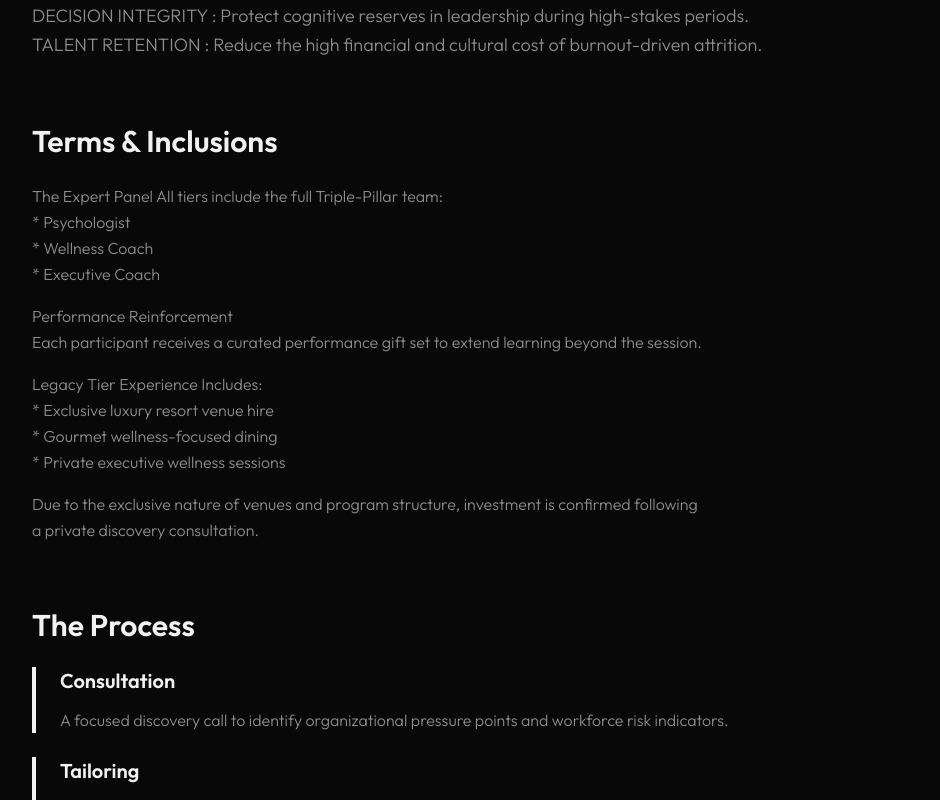
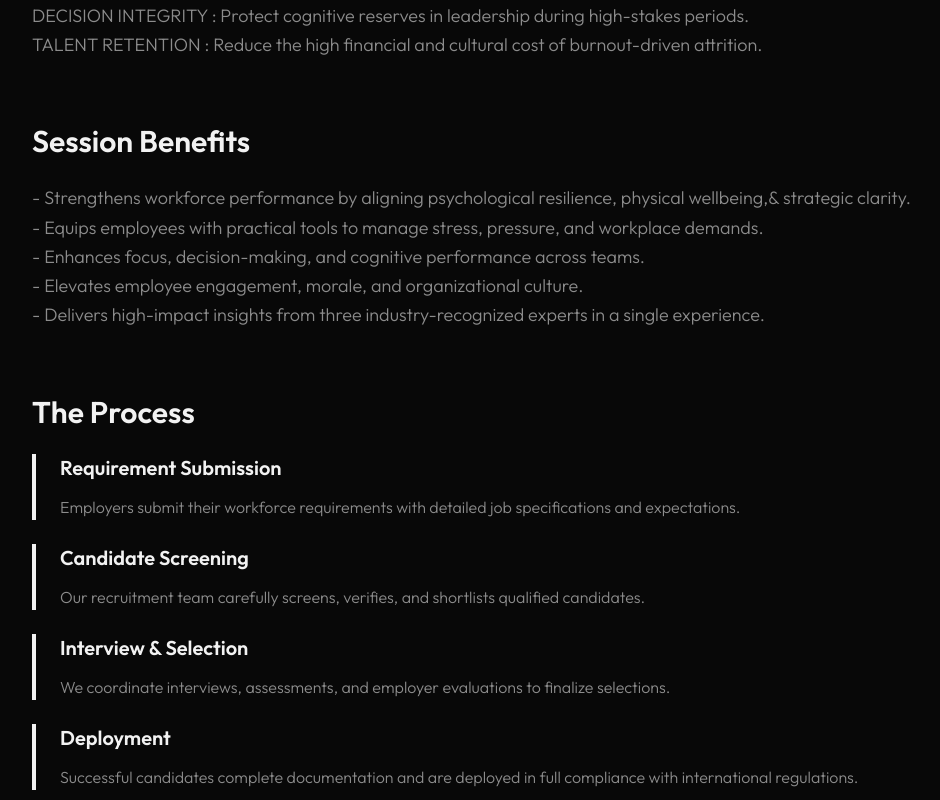
Before and after one commit to whitevolfe/altitute-recruitment, a React (Vite) app: page /packages/altitude-trinity in a window 1280 px wide. Shown: the part 680-1480 px from the top of the page, without its empty margins (160-1100 px from the left). Built offline with nearby package versions, Linux system fonts and the light colour scheme; the HTML template or start-up script is replaced by a standard one.

Commit message:
session description update

```diff
--- a/src/pages/AltitudeTrinityPage.tsx
+++ b/src/pages/AltitudeTrinityPage.tsx
@@ -87,58 +87,30 @@ const AltitudeTrinityPage = () => {
             <ScrollReveal delay={0.4}>
               <section>
                 <h2 className='text-2xl md:text-3xl font-body font-semibold text-foreground mb-6'>
-                  Terms & Inclusions
+                  Session Benefits
                 </h2>
                 <div className='space-y-4'>
-                  <div>
+                  <div className='text-muted-foreground font-body font-light text-lg leading-relaxed mb-4'>
                     <p className='text-muted-foreground font-body font-light leading-relaxed'>
-                      The Expert Panel All tiers include the full Triple-Pillar
-                      team:
-                      <ul>
-                        <li>* Psychologist</li>
-                        <li>* Wellness Coach</li>
-                        <li>* Executive Coach</li>
-                      </ul>
+                      - Strengthens workforce performance by aligning
+                      psychological resilience, physical wellbeing,& strategic
+                      clarity.
                     </p>
-                  </div>
-
-                  <div>
-                    {/* <h3 className='text-lg font-display font-semibold text-foreground mb-2'>
-                      Confidentiality
-                    </h3> */}
                     <p className='text-muted-foreground font-body font-light leading-relaxed'>
-                      Performance Reinforcement
-                      <p className='text-muted-foreground font-body font-light leading-relaxed'>
-                        Each participant receives a curated performance gift set
-                        to extend learning beyond the session.
-                      </p>
+                      - Equips employees with practical tools to manage stress,
+                      pressure, and workplace demands.
                     </p>
-                  </div>
-
-                  <div>
-                    {/* <h3 className='text-lg font-display font-semibold text-foreground mb-2'>
-                      Customization
-                    </h3> */}
                     <p className='text-muted-foreground font-body font-light leading-relaxed'>
-                      Legacy Tier Experience Includes:
-                      <ul>
-                        <li>* Exclusive luxury resort venue hire</li>
-                        <li>* Gourmet wellness-focused dining</li>
-                        <li>* Private executive wellness sessions</li>
-                      </ul>
+                      - Enhances focus, decision-making, and cognitive
+                      performance across teams.
                     </p>
-                  </div>
-
-                  <div>
-                    {/* <h3 className='text-lg font-display font-semibold text-foreground mb-2'>
-                      Measurement & Reporting
-                    </h3> */}
                     <p className='text-muted-foreground font-body font-light leading-relaxed'>
-                      Due to the exclusive nature of venues and program
-                      structure, investment is confirmed following
-                      <p className='text-muted-foreground font-body font-light leading-relaxed'>
-                        a private discovery consultation.
-                      </p>
+                      - Elevates employee engagement, morale, and organizational
+                      culture.
+                    </p>
+                    <p className='text-muted-foreground font-body font-light leading-relaxed'>
+                      - Delivers high-impact insights from three
+                      industry-recognized experts in a single experience.
                     </p>
                   </div>
                 </div>
@@ -152,31 +124,42 @@ const AltitudeTrinityPage = () => {
                 <div className='space-y-6'>
                   <div className='border-l-4 border-primary pl-6'>
                     <h3 className='text-xl font-body font-semibold text-foreground mb-3'>
-                      Consultation
+                      Requirement Submission
                     </h3>
                     <p className='text-muted-foreground font-body font-light leading-relaxed'>
-                      A focused discovery call to identify organizational
-                      pressure points and workforce risk indicators.
+                      Employers submit their workforce requirements with
+                      detailed job specifications and expectations.
                     </p>
                   </div>
 
                   <div className='border-l-4 border-primary pl-6'>
                     <h3 className='text-xl font-body font-semibold text-foreground mb-3'>
-                      Tailoring
+                      Candidate Screening
                     </h3>
                     <p className='text-muted-foreground font-body font-light leading-relaxed'>
-                      The expert panel customizes content aligned with industry
-                      demands and leadership dynamics.
+                      Our recruitment team carefully screens, verifies, and
+                      shortlists qualified candidates.
                     </p>
                   </div>
 
                   <div className='border-l-4 border-primary pl-6'>
                     <h3 className='text-xl font-body font-semibold text-foreground mb-3'>
-                      Execution
+                      Interview & Selection
                     </h3>
                     <p className='text-muted-foreground font-body font-light leading-relaxed'>
-                      Seamless, professionally managed delivery with minimal
-                      operational disruption.
+                      We coordinate interviews, assessments, and employer
+                      evaluations to finalize selections.
+                    </p>
+                  </div>
+
+                  <div className='border-l-4 border-primary pl-6'>
+                    <h3 className='text-xl font-body font-semibold text-foreground mb-3'>
+                      Deployment
+                    </h3>
+                    <p className='text-muted-foreground font-body font-light leading-relaxed'>
+                      Successful candidates complete documentation and are
+                      deployed in full compliance with international
+                      regulations.
                     </p>
                   </div>
 
--- a/src/pages/MovementTherapyPage.tsx
+++ b/src/pages/MovementTherapyPage.tsx
@@ -20,7 +20,7 @@ const MovementTherapyPage = () => {
           <div className='space-y-16'>
             <ScrollReveal delay={0.1}>
               <section>
-                <h2 className='text-2xl md:text-3xl font-display font-semibold text-foreground mb-6'>
+                <h2 className='text-2xl md:text-3xl font-body font-semibold text-foreground mb-6'>
                   About Rangi
                 </h2>
                 <div className='space-y-6'>
@@ -67,12 +67,12 @@ const MovementTherapyPage = () => {
 
             <ScrollReveal delay={0.2}>
               <section>
-                <h2 className='text-2xl md:text-3xl font-display font-semibold text-foreground mb-6'>
+                <h2 className='text-2xl md:text-3xl font-body font-semibold text-foreground mb-6'>
                   Structure
                 </h2>
                 <div className='space-y-8'>
                   <div className='border-l-4 border-primary pl-6'>
-                    <h3 className='text-xl font-display font-semibold text-foreground mb-3'>
+                    <h3 className='text-xl font-body font-semibold text-foreground mb-3'>
                       Phase 1: Foundation & Introduction
                     </h3>
                     <p className='text-muted-foreground font-body font-light leading-relaxed mb-3'>
@@ -93,7 +93,7 @@ const MovementTherapyPage = () => {
                   </div>
 
                   <div className='border-l-4 border-primary pl-6'>
-                    <h3 className='text-xl font-display font-semibold text-foreground mb-3'>
+                    <h3 className='text-xl font-body font-semibold text-foreground mb-3'>
                       Phase 2: Guided Movement Therapy
                     </h3>
                     <p className='text-muted-foreground font-body font-light leading-relaxed mb-3'>
@@ -125,7 +125,7 @@ const MovementTherapyPage = () => {
                   </div>
 
                   <div className='border-l-4 border-primary pl-6'>
-                    <h3 className='text-xl font-display font-semibold text-foreground mb-3'>
+                    <h3 className='text-xl font-body font-semibold text-foreground mb-3'>
                       Phase 3: Integration & Reflection
                     </h3>
                     <p className='text-muted-foreground font-body font-light leading-relaxed mb-3'>
@@ -157,12 +157,12 @@ const MovementTherapyPage = () => {
 
             <ScrollReveal delay={0.3}>
               <section>
-                <h2 className='text-2xl md:text-3xl font-display font-semibold text-foreground mb-6'>
+                <h2 className='text-2xl md:text-3xl font-body font-semibold text-foreground mb-6'>
                   Session Benefits
                 </h2>
                 <div className='grid md:grid-cols-2 gap-6'>
                   <div className='bg-card border border-border p-6 rounded-lg'>
-                    <h3 className='text-lg font-display font-semibold text-foreground mb-3'>
+                    <h3 className='text-lg font-body font-semibold text-foreground mb-3'>
                       Individual Benefits
                     </h3>
                     <ul className='text-muted-foreground font-body font-light leading-relaxed space-y-2'>
@@ -177,7 +177,7 @@ const MovementTherapyPage = () => {
                   </div>
 
                   <div className='bg-card border border-border p-6 rounded-lg'>
-                    <h3 className='text-lg font-display font-semibold text-foreground mb-3'>
+                    <h3 className='text-lg font-body font-semibold text-foreground mb-3'>
                       Team Benefits
                     </h3>
                     <ul className='text-muted-foreground font-body font-light leading-relaxed space-y-2'>
@@ -196,18 +196,23 @@ const MovementTherapyPage = () => {
                       </li>
                     </ul>
                   </div>
+                  <h1 className='text-foreground font-body font-light text-lg leading-relaxed'>
+                    “Together, we can unlock new pathways to health,
+                    empowerment, and connection—one step at a time”
+                    <p>-Rangi Fernando</p>
+                  </h1>
                 </div>
               </section>
             </ScrollReveal>
 
-            <ScrollReveal delay={0.4}>
+            {/* <ScrollReveal delay={0.4}>
               <section>
-                <h2 className='text-2xl md:text-3xl font-display font-semibold text-foreground mb-6'>
+                <h2 className='text-2xl md:text-3xl font-body font-semibold text-foreground mb-6'>
                   Session Formats
                 </h2>
                 <div className='space-y-4'>
                   <div className='border border-border p-6 rounded-lg'>
-                    <h3 className='text-lg font-display font-semibold text-foreground mb-2'>
+                    <h3 className='text-lg font-body font-semibold text-foreground mb-2'>
                       60-Minute Corporate Sessions
                     </h3>
                     <p className='text-muted-foreground font-body font-light leading-relaxed'>
@@ -218,7 +223,7 @@ const MovementTherapyPage = () => {
                   </div>
 
                   <div className='border border-border p-6 rounded-lg'>
-                    <h3 className='text-lg font-display font-semibold text-foreground mb-2'>
+                    <h3 className='text-lg font-body font-semibold text-foreground mb-2'>
                       90-Minute Deep Dive Sessions
                     </h3>
                     <p className='text-muted-foreground font-body font-light leading-relaxed'>
@@ -229,7 +234,7 @@ const MovementTherapyPage = () => {
                   </div>
 
                   <div className='border border-border p-6 rounded-lg'>
-                    <h3 className='text-lg font-display font-semibold text-foreground mb-2'>
+                    <h3 className='text-lg font-body font-semibold text-foreground mb-2'>
                       Custom Corporate Programs
                     </h3>
                     <p className='text-muted-foreground font-body font-light leading-relaxed'>
@@ -240,7 +245,7 @@ const MovementTherapyPage = () => {
                   </div>
                 </div>
               </section>
-            </ScrollReveal>
+            </ScrollReveal> */}
           </div>
         </div>
       </main>
```
